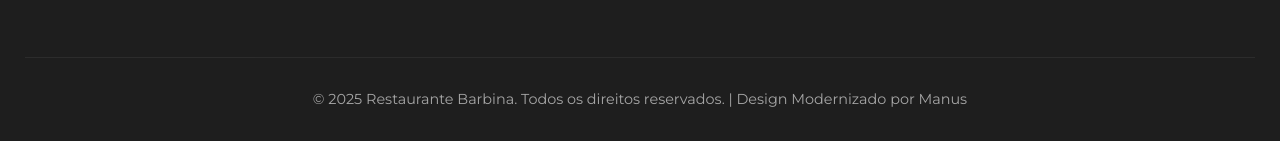
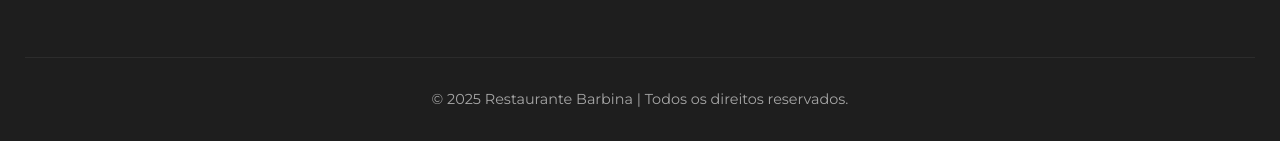
Before and after one commit to TiagoHenriquee07/BARBINAA, a plain HTML site: page index.html in a window 1280 px wide. Shown: the part 5368-5509 px from the top of the page. Drawn offline with nearby package versions, Linux system fonts and the light colour scheme.

Commit message:
ADICIONANDO FOOTER AO SITE

```diff
--- a/index.html
+++ b/index.html
@@ -209,7 +209,7 @@
                 </div>
             </div>
             <div class="footer-bottom">
-                <p>&copy; 2025 Restaurante Barbina. Todos os direitos reservados. | Design Modernizado por Manus</p>
+                <p>&copy; 2025 Restaurante Barbina | Todos os direitos reservados.</p>
             </div>
         </div>
     </footer>
```
Also changed, not shown: cardapio.html (+1 -1 lines), contato.html (+1 -1 lines), reservas.html (+1 -1 lines).
